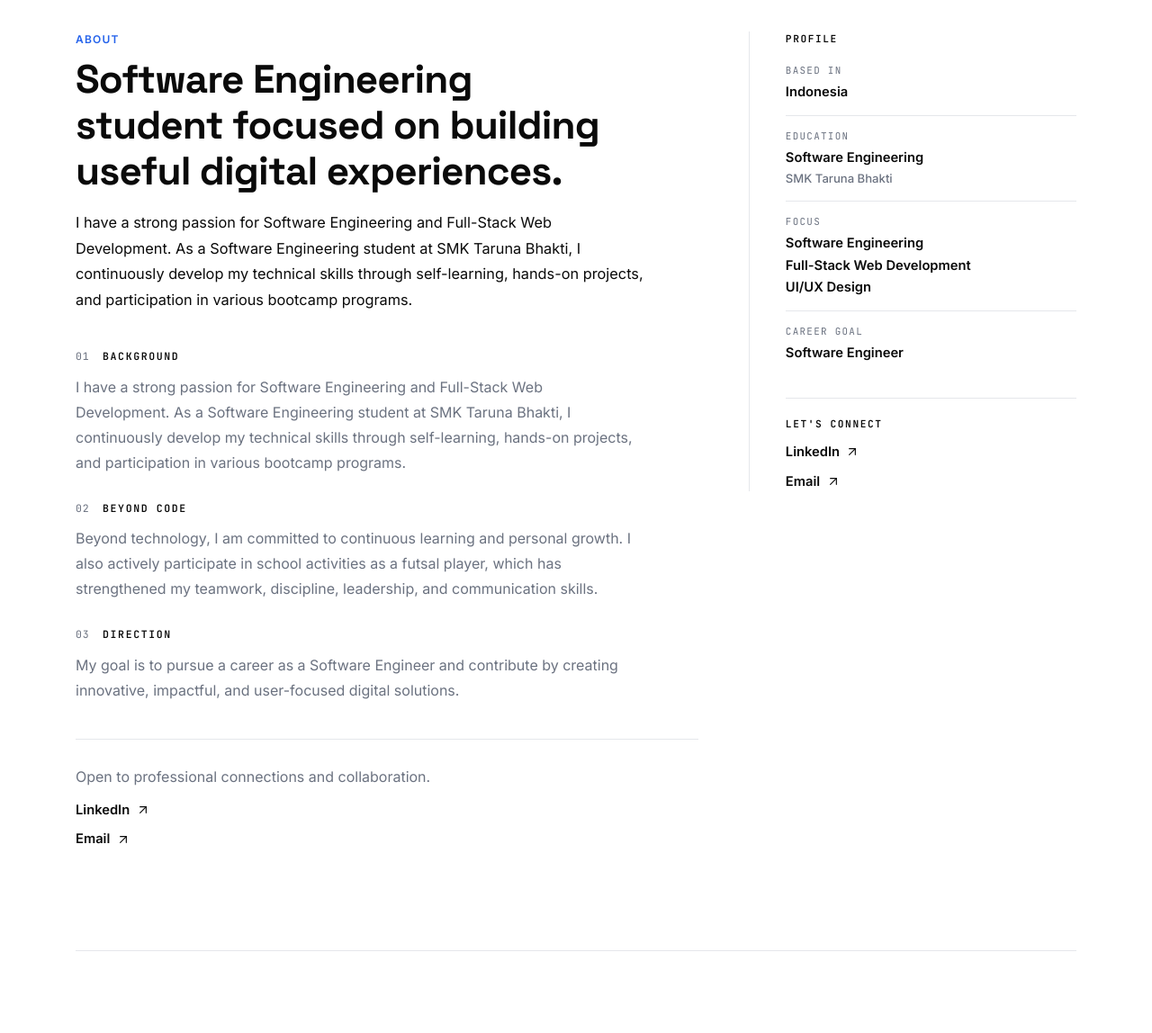
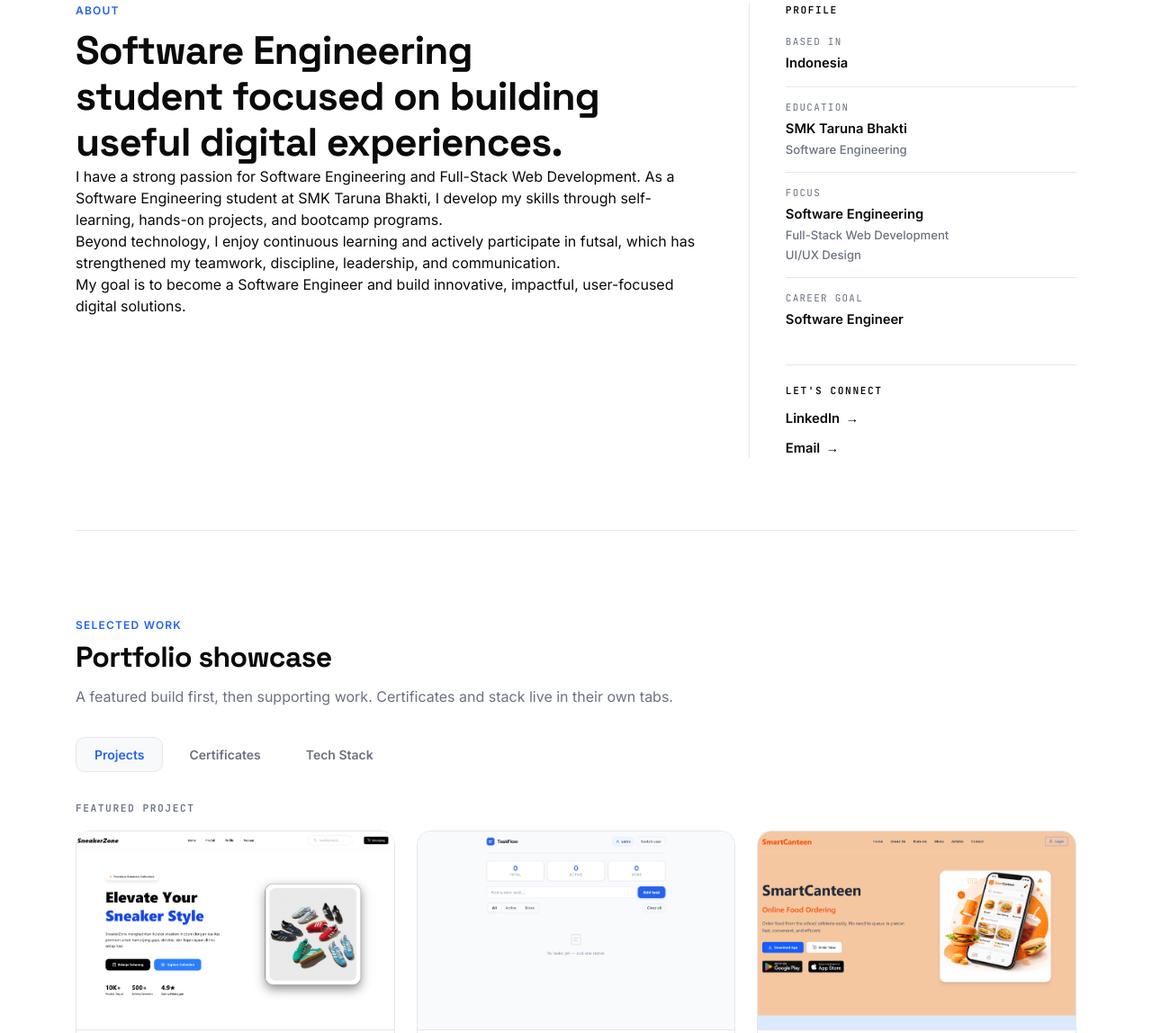
Before and after one commit to FaletehanAlF/Portofolio-Tailwind, a website: page index.html in a window 1280 px wide. Shown: the part 877-2025 px from the top of the page at 90% size. Drawn offline with nearby package versions, Linux system fonts and the light colour scheme.

Commit message:
update code

```diff
--- a/assets/js/script.js
+++ b/assets/js/script.js
@@ -27,17 +27,13 @@ const translations = {
 
     'about.label': 'About',
     'about.heading': 'Software Engineering student focused on building useful digital experiences.',
-    'about.s1': 'Background',
-    'about.s2': 'Beyond code',
-    'about.s3': 'Direction',
-    'about.p1': 'I have a strong passion for Software Engineering and Full-Stack Web Development. As a Software Engineering student at SMK Taruna Bhakti, I continuously develop my technical skills through self-learning, hands-on projects, and participation in various bootcamp programs.',
-    'about.p2': 'Beyond technology, I am committed to continuous learning and personal growth. I also actively participate in school activities as a futsal player, which has strengthened my teamwork, discipline, leadership, and communication skills.',
-    'about.p3': 'My goal is to pursue a career as a Software Engineer and contribute by creating innovative, impactful, and user-focused digital solutions.',
+    'about.p1': 'I have a strong passion for Software Engineering and Full-Stack Web Development. As a Software Engineering student at SMK Taruna Bhakti, I develop my skills through self-learning, hands-on projects, and bootcamp programs.',
+    'about.p2': 'Beyond technology, I enjoy continuous learning and actively participate in futsal, which has strengthened my teamwork, discipline, leadership, and communication.',
+    'about.p3': 'My goal is to become a Software Engineer and build innovative, impactful, user-focused digital solutions.',
     'about.meta_based': 'Based in',
     'about.connect': "Let's connect",
     'about.side_profile': 'Profile',
     'about.r_goal': 'Career goal',
-    'about.closing': 'Open to professional connections and collaboration.',
     'about.info_location': 'Location',
     'about.info_exp': 'Experience',
     'about.info_edu': 'Education',
--- a/index.html
+++ b/index.html
@@ -222,7 +222,7 @@
   <!-- ============================================================
      ABOUT SECTION
 ============================================================ -->
-  <section id="about" class="py-20 sm:py-28 performance" style="background-color:var(--color-bg);">
+  <section id="about" class="py-20 sm:py-24 performance" style="background-color:var(--color-bg);">
     <div class="max-w-6xl mx-auto px-5">
 
       <div class="about-grid">
@@ -231,10 +231,16 @@
           <p class="section-label fade-up" data-i18n="about.label">About</p>
           <h2 class="about-headline font-display fade-up" data-i18n="about.heading">Software Engineering student
             focused on building useful digital experiences.</h2>
-          <p class="about-lede fade-up" data-i18n="about.p1">I have a strong passion for Software Engineering and
-            Full-Stack Web Development. As a Software Engineering student at SMK Taruna Bhakti, I continuously
-            develop my technical skills through self-learning, hands-on projects, and participation in various
-            bootcamp programs.</p>
+          <div class="about-prose">
+            <p class="fade-up" data-i18n="about.p1">I have a strong passion for Software Engineering and
+              Full-Stack Web Development. As a Software Engineering student at SMK Taruna Bhakti, I develop my
+              skills through self-learning, hands-on projects, and bootcamp programs.</p>
+            <p class="fade-up" data-i18n="about.p2">Beyond technology, I enjoy continuous learning and actively
+              participate in futsal, which has strengthened my teamwork, discipline, leadership, and
+              communication.</p>
+            <p class="fade-up" data-i18n="about.p3">My goal is to become a Software Engineer and build
+              innovative, impactful, user-focused digital solutions.</p>
+          </div>
         </div>
 
         <aside class="about-side fade-up" data-i18n-aria="about.side_profile" aria-label="Profile">
@@ -247,16 +253,16 @@
             <div class="about-snap-item">
               <dt data-i18n="about.info_edu">Education</dt>
               <dd>
-                <span data-i18n="about.edu_val">Software Engineering</span>
-                <span class="about-snap-sub">SMK Taruna Bhakti</span>
+                <span>SMK Taruna Bhakti</span>
+                <span class="about-snap-sub" data-i18n="about.edu_val">Software Engineering</span>
               </dd>
             </div>
             <div class="about-snap-item">
               <dt data-i18n="about.info_focus">Focus</dt>
               <dd>
                 <span data-i18n="about.edu_val">Software Engineering</span>
-                <span>Full-Stack Web Development</span>
-                <span>UI/UX Design</span>
+                <span class="about-snap-sub">Full-Stack Web Development</span>
+                <span class="about-snap-sub">UI/UX Design</span>
               </dd>
             </div>
             <div class="about-snap-item">
@@ -271,69 +277,18 @@
                 <a href="https://www.linkedin.com/in/faletehan-al-farabi-/" target="_blank" rel="noopener"
                   class="about-link" aria-label="LinkedIn profile">
                   <span>LinkedIn</span>
-                  <i data-feather="arrow-up-right" class="w-4 h-4" aria-hidden="true"></i>
+                  <span aria-hidden="true">→</span>
                 </a>
               </li>
               <li>
                 <a href="mailto:faletehanalfarabi09@gmail.com" class="about-link" aria-label="Email">
                   <span>Email</span>
-                  <i data-feather="arrow-up-right" class="w-4 h-4" aria-hidden="true"></i>
+                  <span aria-hidden="true">→</span>
                 </a>
               </li>
             </ul>
           </div>
         </aside>
-
-        <div class="about-main">
-          <ol class="about-list">
-            <li class="about-block fade-up">
-              <div class="about-block-head">
-                <span class="about-num" aria-hidden="true">01</span>
-                <h3 class="about-block-label" data-i18n="about.s1">Background</h3>
-              </div>
-              <p data-i18n="about.p1">I have a strong passion for Software Engineering and Full-Stack Web
-                Development. As a Software Engineering student at SMK Taruna Bhakti, I continuously develop my
-                technical skills through self-learning, hands-on projects, and participation in various bootcamp
-                programs.</p>
-            </li>
-            <li class="about-block fade-up">
-              <div class="about-block-head">
-                <span class="about-num" aria-hidden="true">02</span>
-                <h3 class="about-block-label" data-i18n="about.s2">Beyond code</h3>
-              </div>
-              <p data-i18n="about.p2">Beyond technology, I am committed to continuous learning and personal growth.
-                I also actively participate in school activities as a futsal player, which has strengthened my
-                teamwork, discipline, leadership, and communication skills.</p>
-            </li>
-            <li class="about-block fade-up">
-              <div class="about-block-head">
-                <span class="about-num" aria-hidden="true">03</span>
-                <h3 class="about-block-label" data-i18n="about.s3">Direction</h3>
-              </div>
-              <p data-i18n="about.p3">My goal is to pursue a career as a Software Engineer and contribute by
-                creating innovative, impactful, and user-focused digital solutions.</p>
-            </li>
-          </ol>
-        </div>
-
-        <div class="about-closing fade-up">
-          <p data-i18n="about.closing">Open to professional connections and collaboration.</p>
-          <ul class="about-links">
-            <li>
-              <a href="https://www.linkedin.com/in/faletehan-al-farabi-/" target="_blank" rel="noopener"
-                class="about-link" aria-label="LinkedIn profile">
-                <span>LinkedIn</span>
-                <i data-feather="arrow-up-right" class="w-4 h-4" aria-hidden="true"></i>
-              </a>
-            </li>
-            <li>
-              <a href="mailto:faletehanalfarabi09@gmail.com" class="about-link" aria-label="Email">
-                <span>Email</span>
-                <i data-feather="arrow-up-right" class="w-4 h-4" aria-hidden="true"></i>
-              </a>
-            </li>
-          </ul>
-        </div>
 
       </div>
 
--- a/src/input.css
+++ b/src/input.css
@@ -2333,66 +2333,36 @@
   }
 
   /* About: editorial 2-col — narrative left, snapshot right, no cards.
-     Mobile stacks: intro → snapshot → blocks → closing (source order). */
+     Single contact area only. Mobile stacks: intro → profile → connect. */
   .about-grid {
     display: grid;
-    gap: 2.25rem;
+    grid-template-columns: minmax(0, 1fr);
+    gap: 2.5rem;
+  }
+  .about-intro {
+    min-width: 0;
   }
   .about-headline {
     font-weight: 700;
-    font-size: clamp(1.85rem, 1.3rem + 2.6vw, 2.75rem);
-    line-height: 1.16;
+    font-size: clamp(1.75rem, 1.25rem + 2.4vw, 2.5rem);
+    line-height: 1.18;
     letter-spacing: -0.02em;
     color: var(--color-text);
     text-wrap: balance;
     max-width: 22ch;
     margin: 0.6rem 0 0;
   }
-  .about-lede {
-    font-size: 1.02rem;
+  .about-prose {
+    margin-top: 1.75rem;
+    display: flex;
+    flex-direction: column;
+    gap: 1.25rem;
+  }
+  .about-prose p {
+    font-size: 1.0625rem;
     line-height: 1.75;
-    color: var(--color-text);
-    max-width: 62ch;
-    margin: 1.1rem 0 0;
-    overflow-wrap: break-word;
-  }
-  .about-list {
-    list-style: none;
-    margin: 0;
-    padding: 0;
-  }
-  .about-block {
-    padding: 0 0 1.75rem;
-  }
-  .about-block:last-child {
-    padding-bottom: 0;
-  }
-  .about-block-head {
-    display: flex;
-    align-items: baseline;
-    gap: 0.9rem;
-    margin-bottom: 0.7rem;
-  }
-  .about-num {
-    font-family: var(--font-meta);
-    font-size: 0.72rem;
-    letter-spacing: 0.08em;
-    color: var(--color-text-muted);
-  }
-  .about-block-label {
-    font-family: var(--font-meta);
-    font-size: 0.72rem;
-    font-weight: 600;
-    text-transform: uppercase;
-    letter-spacing: 0.14em;
-    color: var(--color-text);
-    margin: 0;
-  }
-  .about-block p {
-    font-size: 1rem;
-    line-height: 1.75;
-    color: var(--color-text-muted);
-    max-width: 62ch;
+    color: var(--color-text-muted);
+    max-width: 60ch;
     margin: 0;
     overflow-wrap: break-word;
   }
@@ -2470,32 +2440,20 @@
   }
   .about-link:hover {
     color: var(--color-accent);
-  }
-  .about-link svg {
-    width: 1rem;
-    height: 1rem;
-    flex-shrink: 0;
+    text-decoration: underline;
+    text-underline-offset: 3px;
+    text-decoration-thickness: 1px;
+  }
+  .about-link span[aria-hidden="true"] {
+    display: inline-block;
     transition: transform 0.2s ease;
   }
-  .about-link:hover svg {
-    transform: translate(2px, -2px);
+  .about-link:hover span[aria-hidden="true"] {
+    transform: translateX(2px);
   }
   .about-link:focus-visible {
     outline: 2px solid var(--color-accent);
     outline-offset: 2px;
-  }
-  .about-closing {
-    border-top: 1px solid var(--color-border);
-    padding-top: 1.75rem;
-    min-width: 0;
-  }
-  .about-closing p {
-    font-size: 1rem;
-    line-height: 1.7;
-    color: var(--color-text-muted);
-    max-width: 60ch;
-    margin: 0;
-    overflow-wrap: break-word;
   }
 
   /* Portfolio: uniform project cards — image is the hero (16/10, ~40-45% of card).
@@ -2880,36 +2838,17 @@
     .pcard-body {
       padding: 1.375rem 1.375rem 1.5rem;
     }
-    /* About: narrative (~65%) + snapshot (~35%), snapshot fills right rail */
+    /* About: narrative (~65%) + snapshot (~35%), compact and intentional */
     .about-grid {
       grid-template-columns: minmax(0, 1.9fr) minmax(0, 1fr);
-      grid-template-areas:
-        "intro side"
-        "main side"
-        "closing side";
       column-gap: 3.5rem;
-      row-gap: 2.5rem;
       align-items: start;
     }
-    .about-intro {
-      grid-area: intro;
-      min-width: 0;
-    }
     .about-side {
-      grid-area: side;
-      min-width: 0;
       border-top: 0;
       padding-top: 0;
       border-left: 1px solid var(--color-border);
       padding-left: 2.5rem;
-    }
-    .about-main {
-      grid-area: main;
-      min-width: 0;
-    }
-    .about-closing {
-      grid-area: closing;
-      min-width: 0;
     }
   }
 
```
